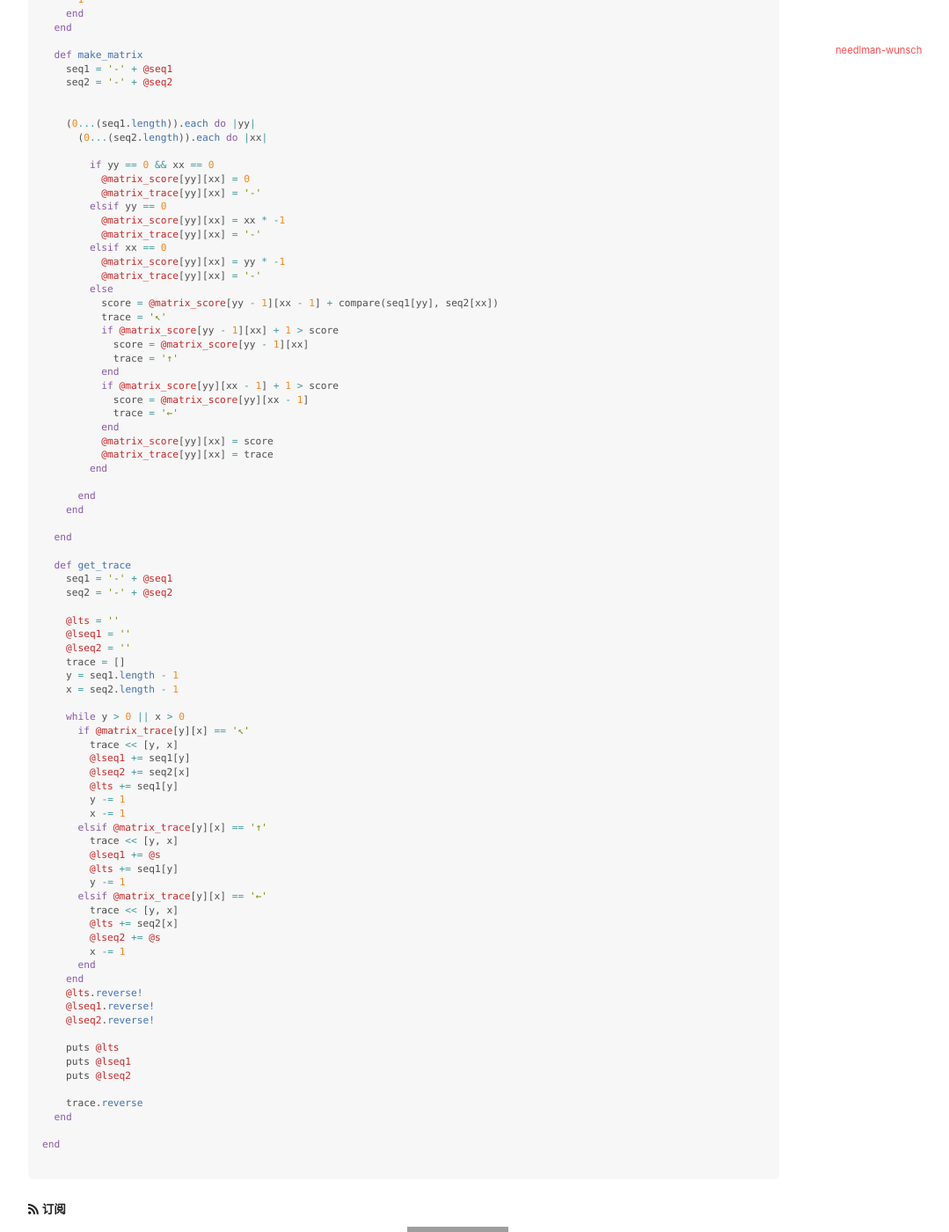
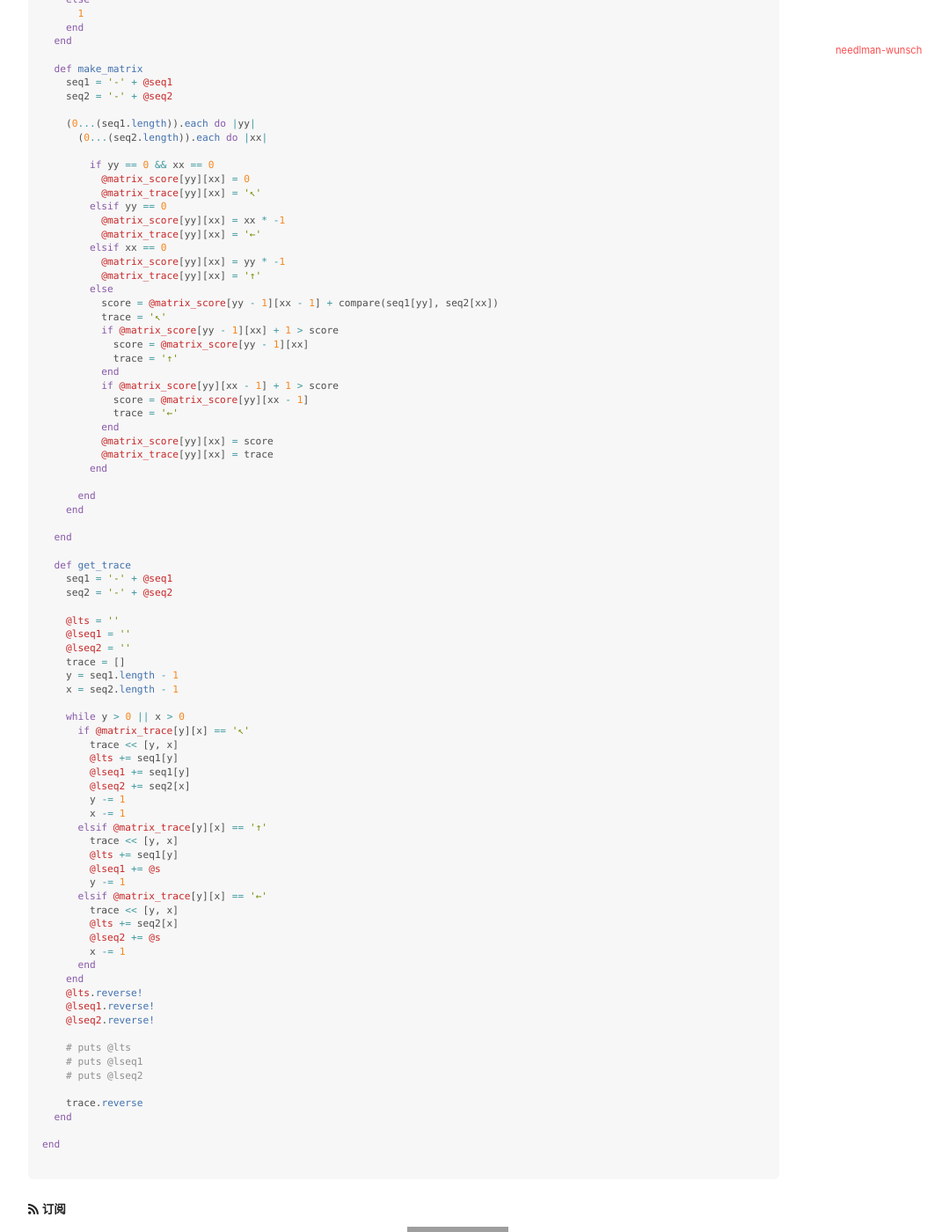
Before and after one commit to zwwland/goe13, a Jekyll site: the page built from _posts/2022-06-08-algorithm.md, in a window 1280 px wide and 1400 px high, scrolled down 1340 px. Shown: the whole window at 88% size, without its empty margins (71-1150 px from the left). Built offline with Jekyll 4.4.1, drawn with Linux system fonts in a browser that asks for light colours; nearby versions of some CDN libraries; grey boxes are pictures that could not be loaded.

```diff
--- a/_posts/2022-06-08-algorithm.md
+++ b/_posts/2022-06-08-algorithm.md
@@ -7,6 +7,7 @@ class NW2
   attr_reader :s, :lts, :lseq1, :lseq2
 
   def initialize(seq1, seq2)
+
     @seq1 = seq1
     @seq2 = seq2
     @gap = '-'
@@ -72,19 +73,18 @@ class NW2
     seq1 = '-' + @seq1
     seq2 = '-' + @seq2
 
-
     (0...(seq1.length)).each do |yy|
       (0...(seq2.length)).each do |xx|
 
         if yy == 0 && xx == 0
           @matrix_score[yy][xx] = 0
-          @matrix_trace[yy][xx] = '-'
+          @matrix_trace[yy][xx] = '↖'
         elsif yy == 0
           @matrix_score[yy][xx] = xx * -1
-          @matrix_trace[yy][xx] = '-'
+          @matrix_trace[yy][xx] = '←'
         elsif xx == 0
           @matrix_score[yy][xx] = yy * -1
-          @matrix_trace[yy][xx] = '-'
+          @matrix_trace[yy][xx] = '↑'
         else
           score = @matrix_score[yy - 1][xx - 1] + compare(seq1[yy], seq2[xx])
           trace = '↖'
@@ -119,15 +119,15 @@ class NW2
     while y > 0 || x > 0
       if @matrix_trace[y][x] == '↖'
         trace << [y, x]
+        @lts += seq1[y]
         @lseq1 += seq1[y]
         @lseq2 += seq2[x]
-        @lts += seq1[y]
         y -= 1
         x -= 1
       elsif @matrix_trace[y][x] == '↑'
         trace << [y, x]
+        @lts += seq1[y]
         @lseq1 += @s
-        @lts += seq1[y]
         y -= 1
       elsif @matrix_trace[y][x] == '←'
         trace << [y, x]
@@ -140,9 +140,9 @@ class NW2
     @lseq1.reverse!
     @lseq2.reverse!
 
-    puts @lts
-    puts @lseq1
-    puts @lseq2
+    # puts @lts
+    # puts @lseq1
+    # puts @lseq2
 
     trace.reverse
   end
```
